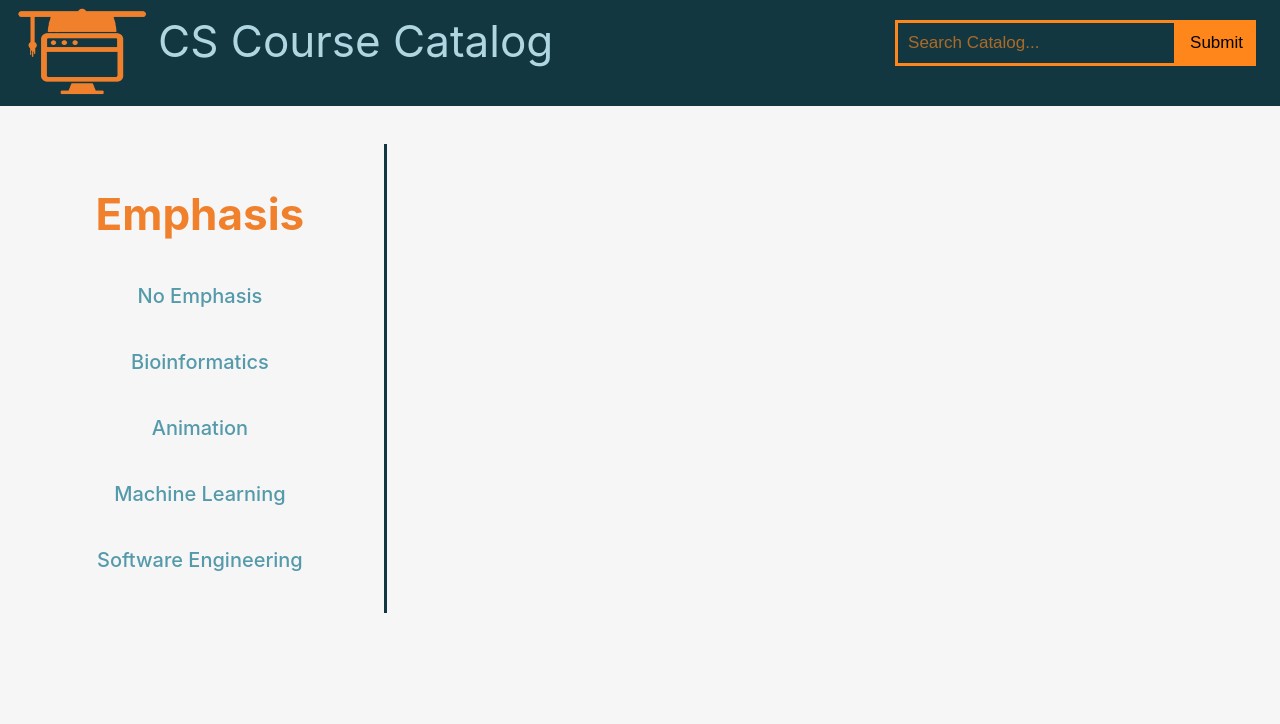
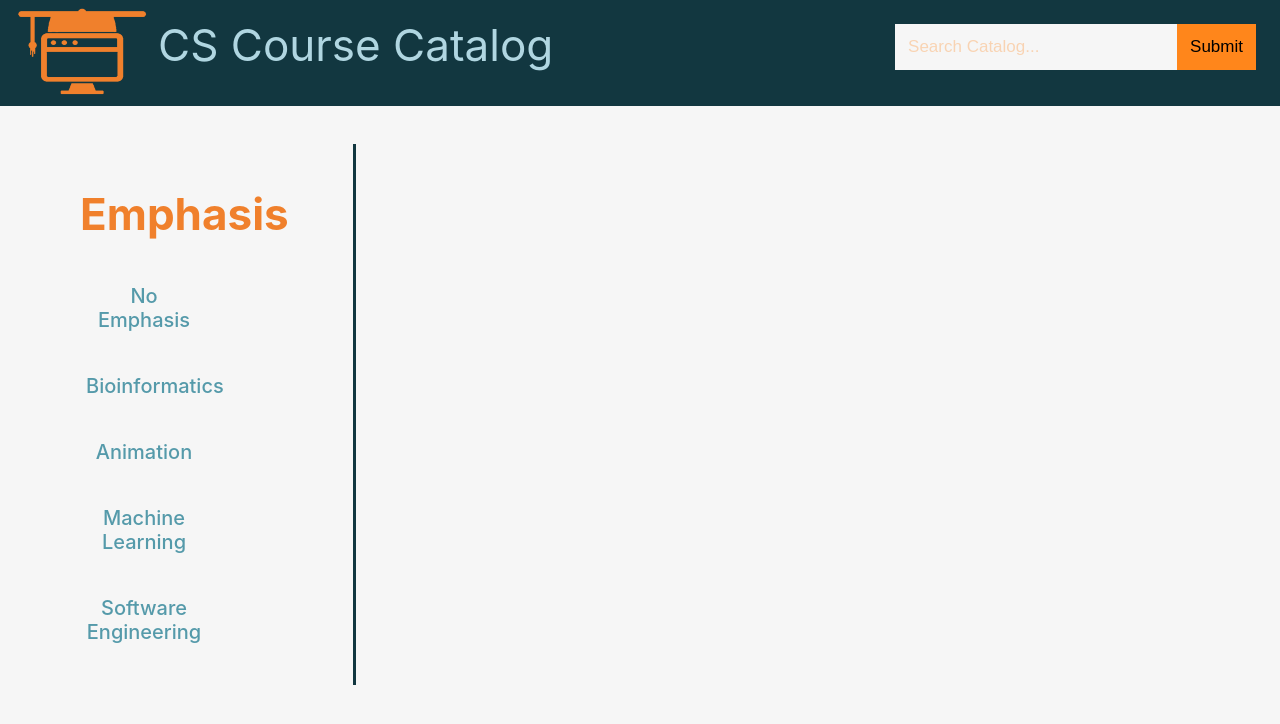
Before and after one commit to zinga331/Cs-Classes, a React (Vite) app: page /#/ in a window 1280 px wide. Shown: the top 724 px of the page. Built offline with nearby package versions, Linux system fonts and the light colour scheme.

Commit message:
made dynamic hopefully

```diff
--- a/src/components/displays/Display.css
+++ b/src/components/displays/Display.css
@@ -4,14 +4,15 @@
   top: 6rem;
   left: 1rem;
   padding-top: 6vh;
+  min-width: 1000px;
 }
 
 .courses-container,
 .course-details-container,
 .emphases-container {
-  margin-right: 75px;
-  margin-left: 75px;
   text-align: center;
+  margin-right: 5vw;
+  margin-left: 5vw;
 }
 
 .course-details-header {
@@ -22,8 +23,13 @@
 
 .each-course {
   overflow-y: auto;
+  width: 10vw;
   max-height: calc(75vh - 50px);
   scrollbar-color: #559aaa #b0d6e1;
+}
+
+.each_empahses {
+  width: 10vw;
 }
 
 .course-details-container {
@@ -64,7 +70,6 @@ h2 {
 p {
   color: #f6f6f6;
   font-weight: bold;
-  width: 1000px;
   font-size: 1.25em;
   margin-right: 25px;
 }
--- a/src/components/displays/HierarchyDisplay.tsx
+++ b/src/components/displays/HierarchyDisplay.tsx
@@ -162,7 +162,7 @@ const HierarchyDisplay = (props: Props) => {
       <div className="emphases-container">
         <h2>Emphasis</h2>
         {emphases.map((emphasis, index) => (
-          <div key={index}>
+          <div className="each_empahses" key={index}>
             <button onClick={() => handleEmphasisClick(emphasis)}>
               {emphasis}
             </button>
--- a/src/components/router/Header.css
+++ b/src/components/router/Header.css
@@ -16,9 +16,13 @@ li {
   float: left;
 }
 
+.header {
+  height: 10vh;
+}
+
 .header_search {
   float: right;
-  padding: 1.5vh 1vh;
+  padding: 2vh 1vh;
 }
 
 .header_search button {
@@ -41,9 +45,9 @@ li a {
   display: block;
   color: #b0d6e1;
   text-align: center;
-  padding: 1vh 1vh;
+  padding: 1.5vh 1vh;
   text-decoration: none;
-  font-size: 2.75rem;
+  font-size: 2.75em;
 }
 
 .cs_logo {
@@ -54,17 +58,21 @@ li a {
 input {
   padding: 10px;
   width: 20vw;
-  border: 3px solid #ff861b;
+  border: 3px solid #f6f6f6;
   margin-top: 8px;
   font-size: 17px;
-  background-color: #123740;
+  background-color: #f6f6f6;
 }
 
-input:focus {
+input {
   outline: none;
+}
+
+.search_type {
+  color: #ff861b;
 }
 
 ::placeholder {
   color: #ff861b;
-  opacity: 65%;
+  opacity: 30%;
 }
--- a/src/components/router/Header.tsx
+++ b/src/components/router/Header.tsx
@@ -12,7 +12,7 @@ const Header = () => {
 
   return (
     <Router>
-      <div>
+      <div className="header">
         <ul>
           <li>
             <img className="cs_logo" src="public\cs_logo.png" alt="cs_logo" />
@@ -23,7 +23,11 @@ const Header = () => {
             </Link>
           </li>
           <li className="header_search">
-            <input type="text" placeholder="Search Catalog..." />
+            <input
+              className="search_type"
+              type="text"
+              placeholder="Search Catalog..."
+            />
             <button type="submit" onClick={handleSearch}>
               Submit
             </button>
```
